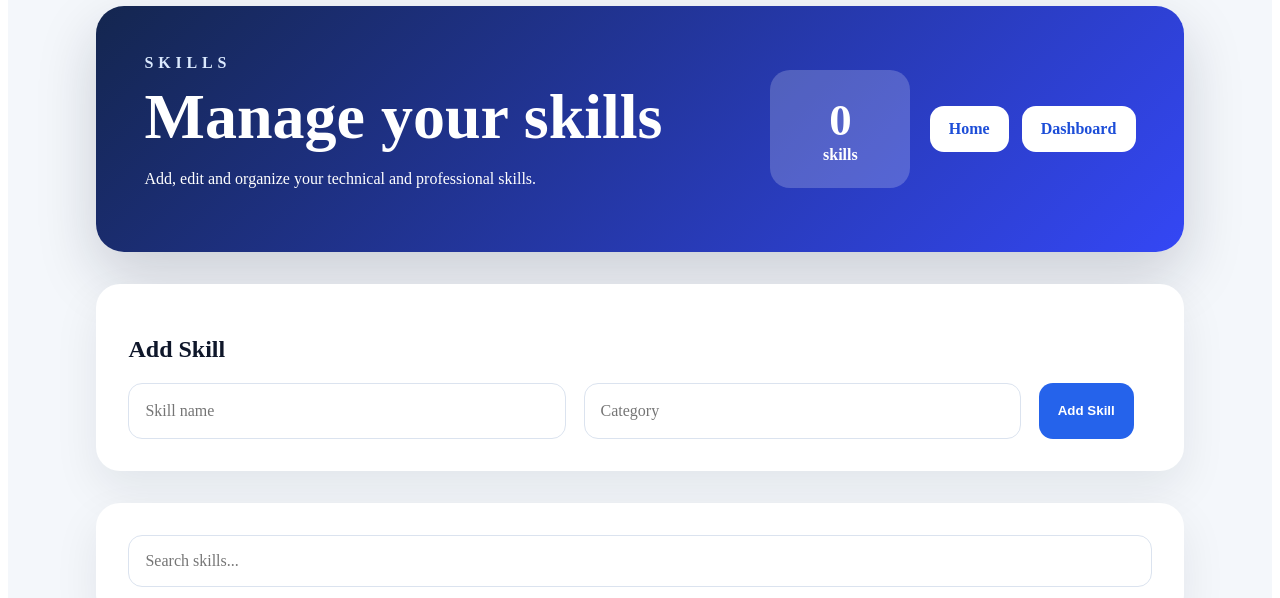
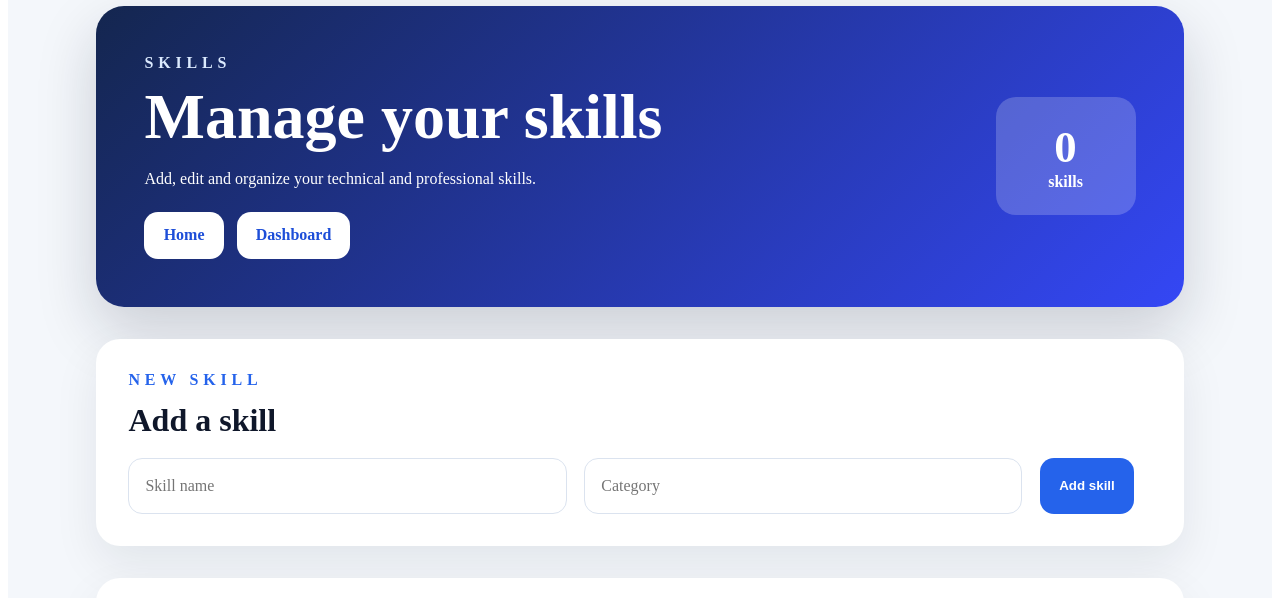
Before and after one commit to Raniaelsayed12/CareerBridge, a Vue app in the folder frontend/: page /skills in a window 1280 px wide. Shown: the part 154-752 px from the top of the page. Built offline with nearby package versions, Linux system fonts and the light colour scheme; no server answers; sample sign-in values are in the browser's storage.

Commit message:
Align skills page layout with projects and certificates

```diff
--- a/frontend/src/views/Skills.vue
+++ b/frontend/src/views/Skills.vue
@@ -5,30 +5,29 @@
         <p class="eyebrow">SKILLS</p>
         <h1>Manage your skills</h1>
         <p>Add, edit and organize your technical and professional skills.</p>
-      </div>
-
-      <div class="hero-side">
-        <div class="hero-count">
-          <strong>{{ skills.length }}</strong>
-          <span>skills</span>
-        </div>
 
         <div class="hero-actions">
           <RouterLink to="/" class="btn light">Home</RouterLink>
           <RouterLink to="/dashboard" class="btn light">Dashboard</RouterLink>
         </div>
       </div>
+
+      <div class="hero-count">
+        <strong>{{ skills.length }}</strong>
+        <span>skills</span>
+      </div>
     </section>
 
     <section class="form-panel">
-      <h2>{{ editingId ? "Edit Skill" : "Add Skill" }}</h2>
+      <p class="eyebrow blue">NEW SKILL</p>
+      <h2>{{ editingId ? "Edit skill" : "Add a skill" }}</h2>
 
       <form @submit.prevent="saveSkill" class="skill-form">
         <input v-model="form.name" placeholder="Skill name" required />
         <input v-model="form.category" placeholder="Category" required />
 
         <button type="submit" class="btn primary">
-          {{ editingId ? "Update" : "Add Skill" }}
+          {{ editingId ? "Update skill" : "Add skill" }}
         </button>
 
         <button
@@ -93,30 +92,11 @@ const form = ref({
   category: "",
 });
 
+const currentUser = computed(() => userStore.user);
+
 const currentUserId = computed(() => {
-  return userStore.user?._id || userStore.user?.id || userStore.user?.email;
+  return currentUser.value?._id || currentUser.value?.id || currentUser.value?.email;
 });
-
-function belongsToCurrentUser(item) {
-  const keys = [
-    currentUserId.value,
-    userStore.user?._id,
-    userStore.user?.id,
-    userStore.user?.email,
-  ].filter(Boolean);
-
-  const owners = [
-    item?.userId,
-    item?.ownerId,
-    item?.accountId,
-    item?.userEmail,
-    item?.email,
-    item?.createdBy,
-  ].filter(Boolean);
-
-  return owners.some((owner) => keys.includes(owner));
-}
-
 
 const filteredSkills = computed(() => {
   const query = searchQuery.value.toLowerCase().trim();
@@ -135,6 +115,26 @@ function normalizeList(data) {
   if (Array.isArray(data?.skills)) return data.skills;
   if (Array.isArray(data?.data)) return data.data;
   return [];
+}
+
+function belongsToCurrentUser(item) {
+  const keys = [
+    currentUserId.value,
+    currentUser.value?._id,
+    currentUser.value?.id,
+    currentUser.value?.email,
+  ].filter(Boolean);
+
+  const owners = [
+    item?.userId,
+    item?.ownerId,
+    item?.accountId,
+    item?.userEmail,
+    item?.email,
+    item?.createdBy,
+  ].filter(Boolean);
+
+  return owners.some((owner) => keys.includes(owner));
 }
 
 function getSkillId(skill) {
@@ -215,8 +215,7 @@ onMounted(loadSkills);
 </script>
 
 <style scoped>
-.skills-page,
-.admin-info-page {
+.skills-page {
   min-height: 100vh;
   padding: 3rem 7%;
   background: #f4f7fb;
@@ -240,23 +239,29 @@ onMounted(loadSkills);
   font-size: clamp(2.2rem, 5vw, 4rem);
 }
 
+.skills-hero p {
+  max-width: 750px;
+}
+
 .eyebrow {
   margin: 0;
-  color: #2563eb;
   letter-spacing: 0.3em;
   font-weight: 900;
+}
+
+.blue {
+  color: #2563eb;
 }
 
 .skills-hero .eyebrow {
   color: #dbeafe;
 }
 
-.hero-side {
+.hero-actions {
   display: flex;
-  align-items: center;
-  gap: 1.2rem;
+  gap: 0.8rem;
   flex-wrap: wrap;
-  justify-content: flex-end;
+  margin-top: 1.5rem;
 }
 
 .hero-count {
@@ -276,12 +281,6 @@ onMounted(loadSkills);
 .hero-count span {
   color: white;
   font-weight: 800;
-}
-
-.hero-actions {
-  display: flex;
-  gap: 0.8rem;
-  flex-wrap: wrap;
 }
 
 .btn {
@@ -309,8 +308,7 @@ onMounted(loadSkills);
 }
 
 .form-panel,
-.search-panel,
-.admin-info-card {
+.search-panel {
   margin: 2rem 0;
   padding: 2rem;
   border-radius: 24px;
@@ -318,10 +316,16 @@ onMounted(loadSkills);
   box-shadow: 0 18px 45px rgba(15, 23, 42, 0.08);
 }
 
+.form-panel h2 {
+  margin: 0.8rem 0 1.2rem;
+  font-size: 2rem;
+}
+
 .skill-form {
   display: grid;
   grid-template-columns: 1fr 1fr auto auto;
-  gap: 0.8rem;
+  gap: 0.9rem;
+  align-items: center;
 }
 
 input {
@@ -409,45 +413,10 @@ input {
   color: #b91c1c;
 }
 
-.admin-info-page {
-  display: grid;
-  place-items: center;
-}
-
-.admin-info-card {
-  width: min(850px, 100%);
-  margin: 0;
-}
-
-.admin-info-card h1 {
-  font-size: clamp(2rem, 5vw, 4rem);
-  margin: 1rem 0;
-}
-
-.admin-info-card p {
-  color: #64748b;
-  line-height: 1.7;
-}
-
-.admin-info-btn {
-  display: inline-flex;
-  margin-top: 1.5rem;
-  padding: 1rem 1.3rem;
-  border-radius: 14px;
-  background: #2563eb;
-  color: white;
-  font-weight: 900;
-  text-decoration: none;
-}
-
 @media (max-width: 950px) {
   .skills-hero {
     flex-direction: column;
     align-items: flex-start;
-  }
-
-  .hero-side {
-    justify-content: flex-start;
   }
 
   .skill-form,
```
